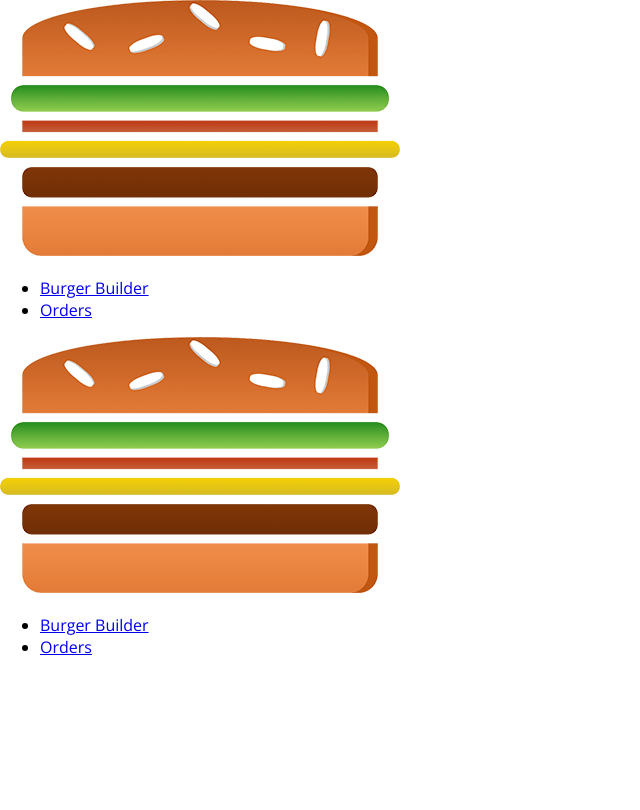
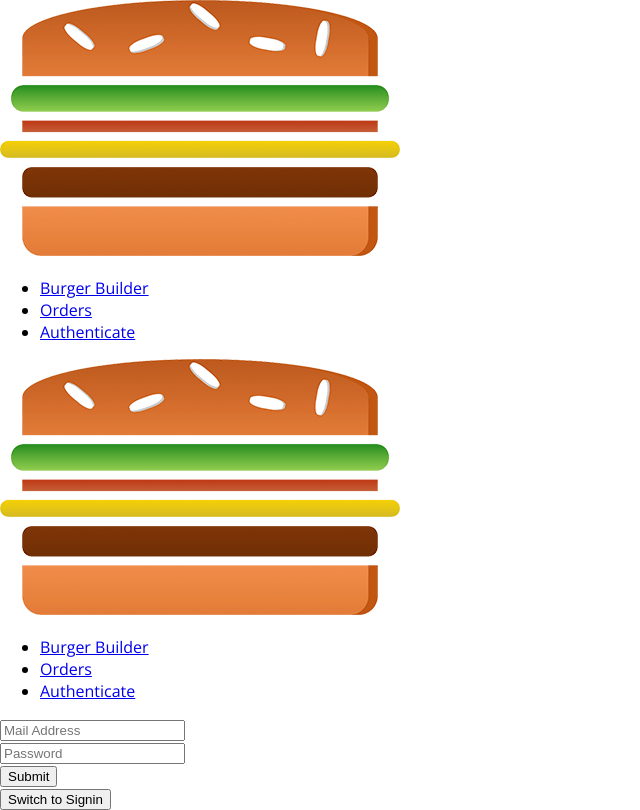
Before and after one commit to ibrahimawadhamid/The-Burger-Shop, a React app: page /auth in a window 1280 px wide. Shown: the whole page, without its empty margins (0-640 px from the left). Built offline with nearby package versions, Linux system fonts and the light colour scheme.

Commit message:
Signup and Signin Added

```diff
--- a/src/App.js
+++ b/src/App.js
@@ -1,20 +1,22 @@
-import React, { Component } from 'react';
-import { Route, Switch } from 'react-router-dom';
+import React, {Component} from 'react';
+import {Route, Switch} from 'react-router-dom';
 
 import Layout from './hoc/Layout/Layout';
 import BurgerBuilder from './containers/BurgerBuilder/BurgerBuilder';
 import Checkout from './containers/Checkout/Checkout';
 import Orders from './containers/Orders/Orders';
+import Auth from './containers/Auth/Auth';
 
 class App extends Component {
-  render () {
+    render() {
         return (
             <div>
                 <Layout>
                     <Switch>
-            <Route path="/checkout" component={Checkout} />
-            <Route path="/orders" component={Orders} />
-            <Route path="/" exact component={BurgerBuilder} />
+                        <Route path="/checkout" component={Checkout}/>
+                        <Route path="/orders" component={Orders}/>
+                        <Route path="/auth" component={Auth}/>
+                        <Route path="/" exact component={BurgerBuilder}/>
                     </Switch>
                 </Layout>
             </div>
--- a/src/components/Navigation/NavigationItems/NavigationItems.js
+++ b/src/components/Navigation/NavigationItems/NavigationItems.js
@@ -7,6 +7,7 @@
     <ul className={classes.NavigationItems}>
         <NavigationItem link="/" exact>Burger Builder</NavigationItem>
         <NavigationItem link="/orders">Orders</NavigationItem>
+        <NavigationItem link="/auth">Authenticate</NavigationItem>
     </ul>
 );
 
--- /dev/null
+++ b/src/containers/Auth/Auth.css
@@ -0,0 +1,15 @@
+.Auth {
+    margin: 20px auto;
+    width: 80%;
+    text-align: center;
+    box-shadow: 0 2px 3px #ccc;
+    border: 1px solid #eee;
+    padding: 10px;
+    box-sizing: border-box;
+}
+
+@media (min-width: 600px) {
+    .Auth {
+        width: 500px;
+    }
+}
--- /dev/null
+++ b/src/containers/Auth/Auth.js
@@ -0,0 +1,141 @@
+import React, { Component } from 'react';
+import { connect } from 'react-redux';
+
+import Input from '../../components/UI/Input/Input';
+import Button from '../../components/UI/Button/Button';
+import classes from './Auth.css';
+import * as actions from '../../store/actions/index';
+
+class Auth extends Component {
+    state = {
+        controls: {
+            email: {
+                elementType: 'input',
+                elementConfig: {
+                    type: 'email',
+                    placeholder: 'Mail Address'
+                },
+                value: '',
+                validation: {
+                    required: true,
+                    isEmail: true
+                },
+                valid: false,
+                touched: false
+            },
+            password: {
+                elementType: 'input',
+                elementConfig: {
+                    type: 'password',
+                    placeholder: 'Password'
+                },
+                value: '',
+                validation: {
+                    required: true,
+                    minLength: 6
+                },
+                valid: false,
+                touched: false
+            }
+        },
+        isSignup: true,
+    }
+
+    checkValidity(value, rules) {
+        let isValid = true;
+        if (!rules) {
+            return true;
+        }
+
+        if (rules.required) {
+            isValid = value.trim() !== '' && isValid;
+        }
+
+        if (rules.minLength) {
+            isValid = value.length >= rules.minLength && isValid
+        }
+
+        if (rules.maxLength) {
+            isValid = value.length <= rules.maxLength && isValid
+        }
+
+        if (rules.isEmail) {
+            const pattern = /[a-z0-9!#$%&'*+/=?^_`{|}~-]+(?:\.[a-z0-9!#$%&'*+/=?^_`{|}~-]+)*@(?:[a-z0-9](?:[a-z0-9-]*[a-z0-9])?\.)+[a-z0-9](?:[a-z0-9-]*[a-z0-9])?/;
+            isValid = pattern.test(value) && isValid
+        }
+
+        if (rules.isNumeric) {
+            const pattern = /^\d+$/;
+            isValid = pattern.test(value) && isValid
+        }
+
+        return isValid;
+    }
+
+    inputChangedHandler = (event, controlName) => {
+        const updatedControls = {
+            ...this.state.controls,
+            [controlName]: {
+                ...this.state.controls[controlName],
+                value: event.target.value,
+                valid: this.checkValidity(event.target.value, this.state.controls[controlName].validation),
+                touched: true
+            }
+        };
+        this.setState({controls: updatedControls});
+    }
+
+    submitHandler = (event) => {
+        event.preventDefault();
+        this.props.onAuth(this.state.controls.email.value, this.state.controls.password.value, this.state.isSignup);
+    }
+
+    switchAuthModeHandler = () => {
+        this.setState(prevState => {
+            return {isSignup: !prevState.isSignup};
+        });
+    }
+
+    render () {
+        const formElementsArray = [];
+        for ( let key in this.state.controls ) {
+            formElementsArray.push( {
+                id: key,
+                config: this.state.controls[key]
+            } );
+        }
+
+        const form = formElementsArray.map( formElement => (
+            <Input
+                key={formElement.id}
+                elementType={formElement.config.elementType}
+                elementConfig={formElement.config.elementConfig}
+                value={formElement.config.value}
+                invalid={!formElement.config.valid}
+                shouldValidate={formElement.config.validation}
+                touched={formElement.config.touched}
+                changed={( event ) => this.inputChangedHandler( event, formElement.id )} />
+        ) );
+
+        return (
+            <div className={classes.Auth}>
+                <form onSubmit={this.submitHandler}>
+                    {form}
+                    <Button btnType="Success">Submit</Button>
+                </form>
+                <Button
+                    btnType="Danger"
+                    clicked={this.switchAuthModeHandler}
+                >Switch to {this.state.isSignup ? "Signin" : "Signup"}</Button>
+            </div>
+        );
+    }
+}
+
+const mapDispatchToProps = dispatch => {
+    return {
+        onAuth: (email, password, isSignup) => dispatch(actions.auth(email, password, isSignup))
+    };
+};
+
+export default connect(null, mapDispatchToProps)(Auth);
--- a/src/store/actions/actionTypes.js
+++ b/src/store/actions/actionTypes.js
@@ -11,3 +11,7 @@
 export const FETCH_ORDERS_START = 'FETCH_ORDERS_START';
 export const FETCH_ORDERS_SUCCESS = 'FETCH_ORDERS_SUCCESS';
 export const FETCH_ORDERS_FAIL = 'FETCH_ORDERS_FAIL';
+
+export const AUTH_START = 'AUTH_START';
+export const AUTH_SUCCESS = 'AUTH_SUCCESS';
+export const AUTH_FAIL = 'AUTH_FAIL';
--- /dev/null
+++ b/src/store/actions/auth.js
@@ -0,0 +1,46 @@
+import axios from 'axios';
+import * as actionTypes from './actionTypes';
+
+export const authStart = () => {
+    return {
+        type: actionTypes.AUTH_START
+    };
+};
+
+export const authSuccess = (authData) => {
+    return {
+        type: actionTypes.AUTH_SUCCESS,
+        authData: authData
+    };
+};
+
+export const authFail = (error) => {
+    return {
+        type: actionTypes.AUTH_FAIL,
+        error: error
+    };
+};
+
+export const auth = (email, password, isSignup) => {
+    return dispatch => {
+        dispatch(authStart());
+        const authData = {
+            email: email,
+            password: password,
+            returnSecureToken: true
+        };
+        let url = "https://www.googleapis.com/identitytoolkit/v3/relyingparty/signupNewUser?key=AIzaSyDUAKbAe6JEaW4A4bMVazw47kOxXXFMmyQ";
+        if(!isSignup) {
+            url = "https://www.googleapis.com/identitytoolkit/v3/relyingparty/verifyPassword?key=AIzaSyDUAKbAe6JEaW4A4bMVazw47kOxXXFMmyQ";
+        }
+        axios.post(url, authData)
+            .then(response => {
+                console.log(response);
+                dispatch(authSuccess(response));
+            })
+            .catch(error => {
+                console.log(error);
+                dispatch(authFail(error));
+            });
+    };
+};
--- a/src/store/actions/index.js
+++ b/src/store/actions/index.js
@@ -8,3 +8,6 @@
     purchaseInit,
     fetchOrders
 } from './order';
+export {
+    auth
+} from './auth';
```
Lines whose indentation alone changed are shown as unchanged.
